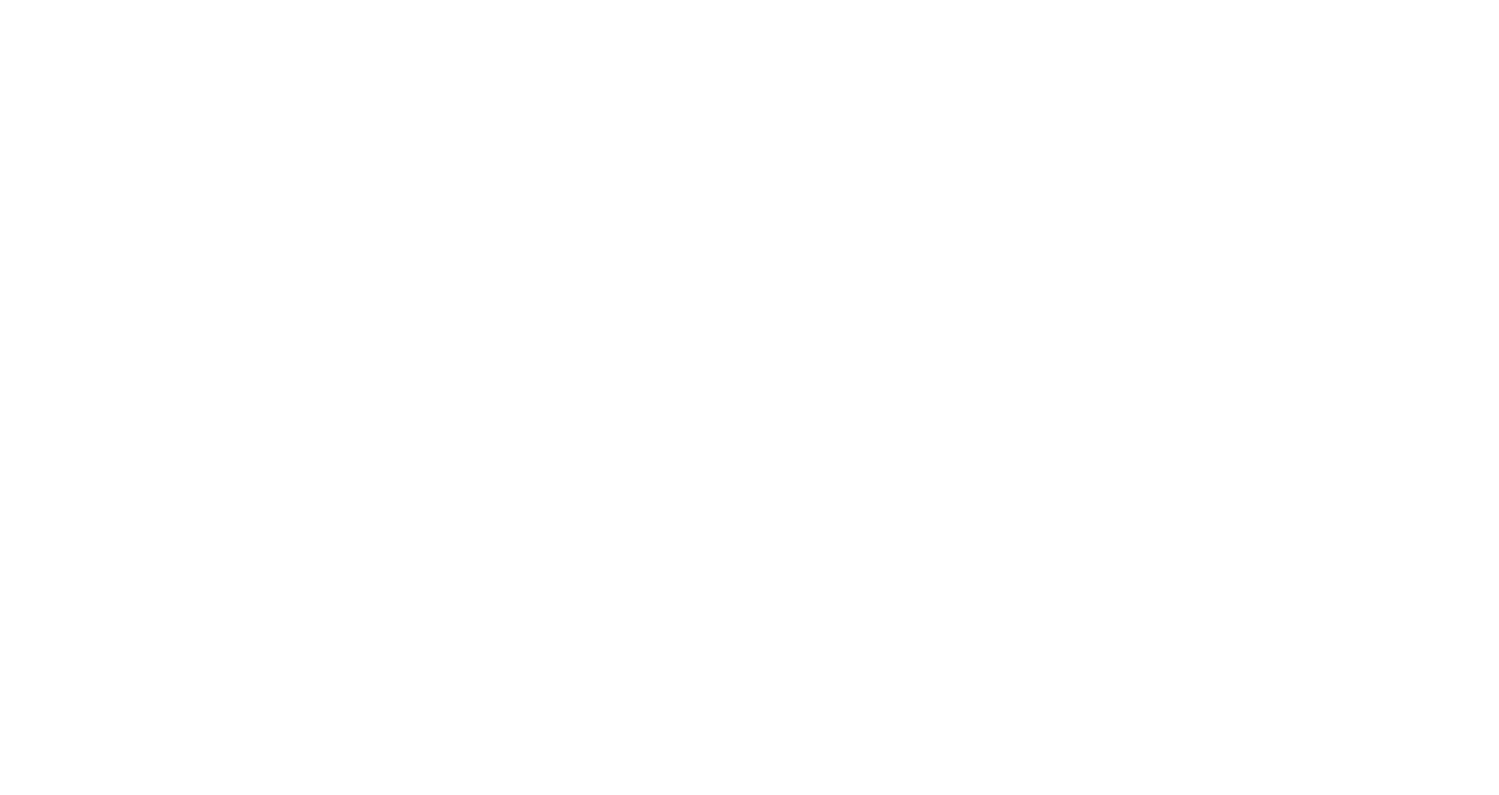
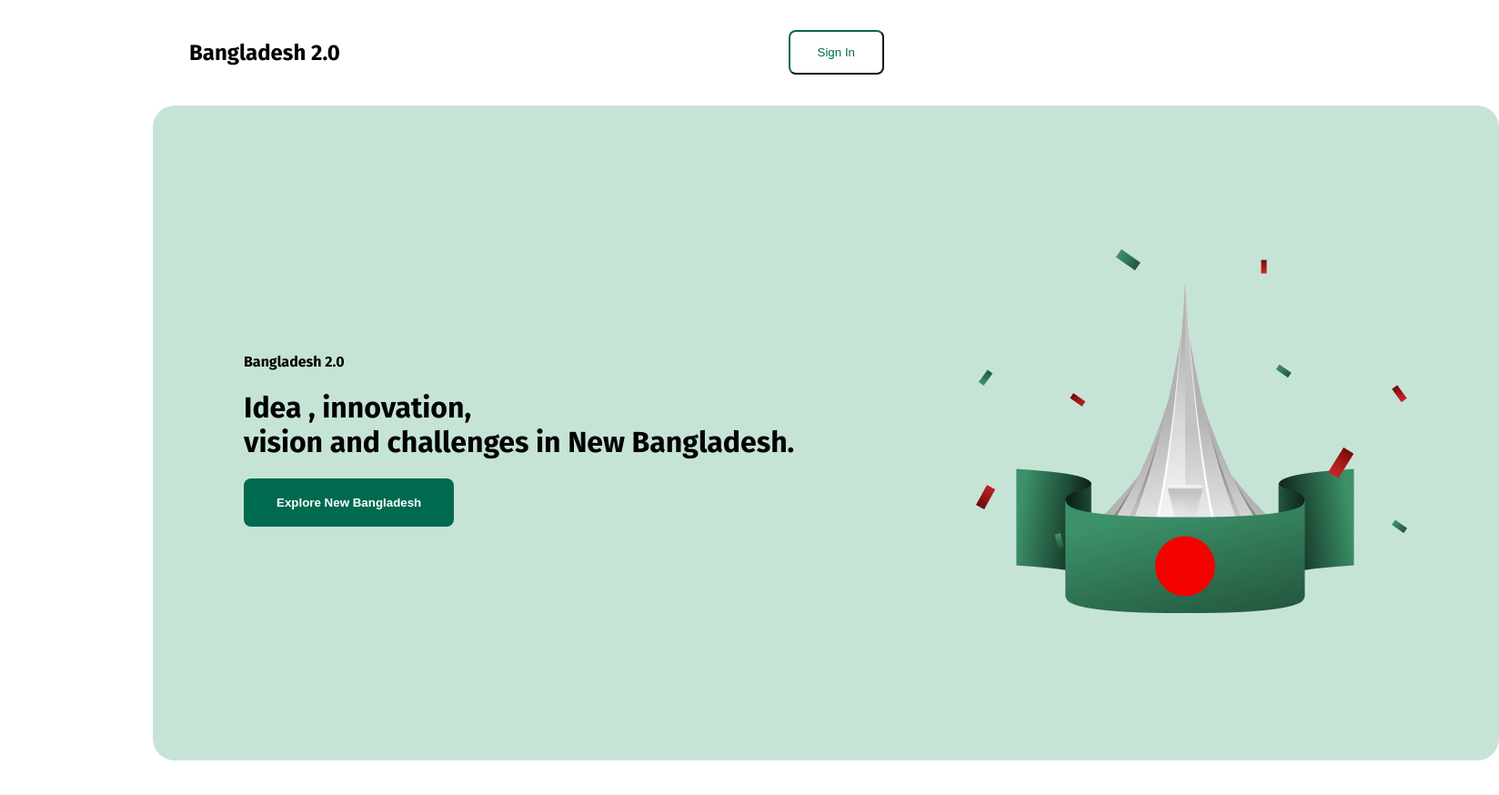
Before and after one commit to sharifpro/my-first-assignment, a plain HTML site: page index.html in a window 1280 px wide. Shown: the whole page at 91% size, 1648 px wide, since content can reach past the window. Before the commit the page ends 800 px from the top, so only its background shows below. Drawn offline with Linux system fonts and the light colour scheme.

Commit message:
hero section added

```diff
--- a/index.html
+++ b/index.html
@@ -4,8 +4,29 @@
     <meta charset="UTF-8">
     <meta name="viewport" content="width=device-width, initial-scale=1.0">
     <title>Bangladesh 2.O</title>
+    <link rel="preconnect" href="https://fonts.googleapis.com">
+<link rel="preconnect" href="https://fonts.gstatic.com" crossorigin>
+<link href="https://fonts.googleapis.com/css2?family=Fira+Sans:ital,wght@0,100;0,200;0,300;0,400;0,500;0,600;0,700;0,800;0,900;1,100;1,200;1,300;1,400;1,500;1,600;1,700;1,800;1,900&display=swap" rel="stylesheet">
+    <link rel="stylesheet" href="styles/style.css">
+    <link rel="shortcut icon" href="assets/fev.png" type="image/x-icon">
 </head>
-<body>
-
+<body class="fira-sans-thin">
+    <header>
+   <nav class="navbar">
+    <h2 class="nav title">Bangladesh 2.0</h2>
+    <a href=""><button class="sign-btn">Sign In</button></a>
+   </nav>
+   <div class="banner-content">
+    <div>
+    <p>Bangladesh 2.0</p>
+    <h1>Idea , innovation, <br>
+    vision and challenges in New Bangladesh.</h1>
+    <a href=""><button class="banner-btn">Explore New Bangladesh</button></a>
+    </div>
+    <div>
+        <img class="banner-hero" src="assets/hero.png" alt="">
+    </div>
+   </div>
+</header>
 </body>
 </html>
--- /dev/null
+++ b/styles/style.css
@@ -0,0 +1,46 @@
+.fira-sans-thin {
+    font-family: "Fira Sans", serif;
+    font-weight: 700;
+    font-style: normal;
+  }
+  .nav title{
+    font-weight: bold;
+    font-size: 32px;
+  }
+  .navbar{
+    display: flex;
+    align-items: center;
+    justify-content: space-between;
+    margin:24px 300px 24px 200px;
+  }
+  .sign-btn{
+    color: rgb(0, 106, 80);
+    padding: 15px 30px 15px 30px;
+    background-color: white;
+    border-color: rgb(0, 106, 80);
+    border-radius: 8px;
+  }
+/* main banner section */
+.banner-content{
+    display: flex;
+    justify-content: center;
+    width: 1280px;
+    height: 560px;
+    background-color: rgb(198, 228, 214);
+    padding: 80px 100px 80px 100px;
+    border-radius: 24px;
+    align-items: center ;
+    margin: 20px 160px 80px 160px;
+    justify-content: space-between
+
+}
+.banner-btn{
+    color: white;
+    font-weight: bold;
+    background-color: rgb(0, 106, 80);
+    padding: 17px 34px 17px 34px;
+    border-color: transparent;
+    border-radius: 8px;
+
+
+}
```
Also changed, not shown: assets/fev.png (added).
